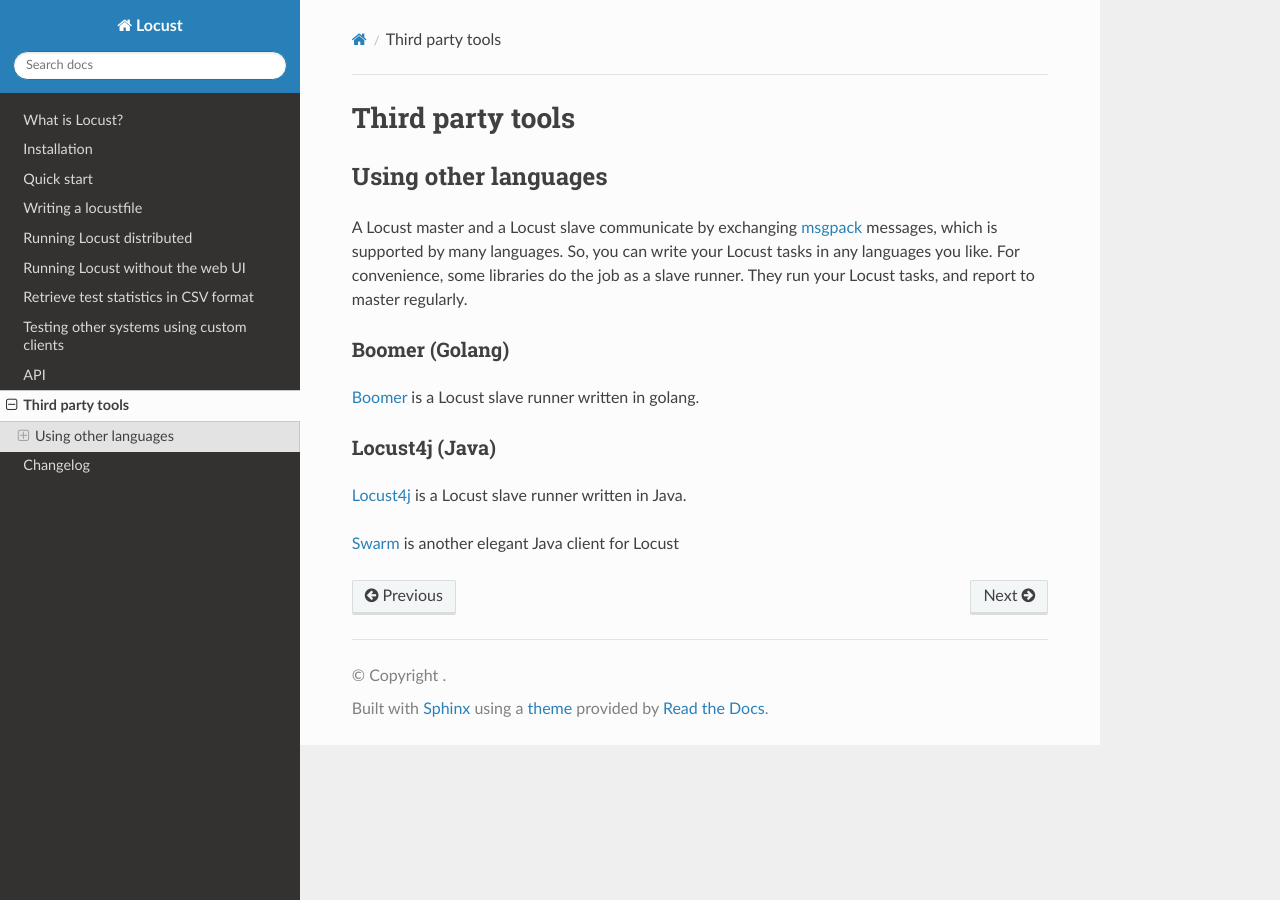
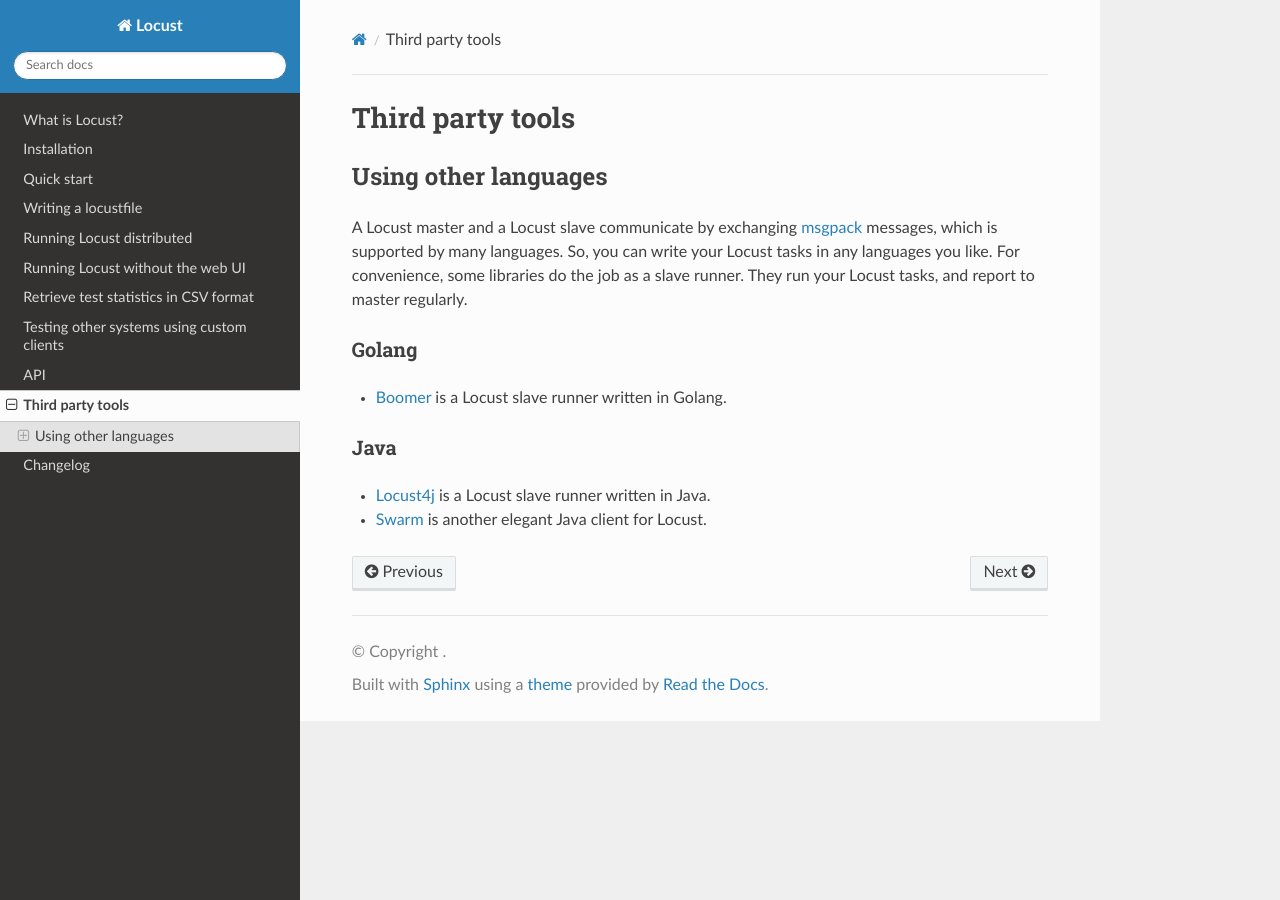
Before and after one commit to locustio/locust, a Sphinx documentation site: the page built from docs/third-party-tools.rst, in a window 1280 px wide. Built offline with Sphinx 7.4.7 and the Read the Docs theme 2.0.0, drawn with Linux system fonts in a browser that asks for light colours; pages that are not in the unit, such as notebooks, are missing from menus.

Commit message:
Update third-party-tools.rst
Categorized clients by their programming languages

```diff
--- a/docs/third-party-tools.rst
+++ b/docs/third-party-tools.rst
@@ -10,14 +10,14 @@
 libraries do the job as a slave runner. They run your Locust tasks, and report to master regularly.
 
 
-Boomer (Golang)
+Golang
 ---------------
 
-`Boomer <https://github.com/myzhan/boomer/>`_ is a Locust slave runner written in golang.
+- `Boomer <https://github.com/myzhan/boomer/>`_ is a Locust slave runner written in Golang.
 
-Locust4j (Java)
+Java
 ---------------
 
-`Locust4j <https://github.com/myzhan/locust4j>`_ is a Locust slave runner written in Java.
+- `Locust4j <https://github.com/myzhan/locust4j>`_ is a Locust slave runner written in Java.
 
-`Swarm <https://github.com/anhldbk/swarm>`_ is another elegant Java client for Locust
+- `Swarm <https://github.com/anhldbk/swarm>`_ is another elegant Java client for Locust.
```
